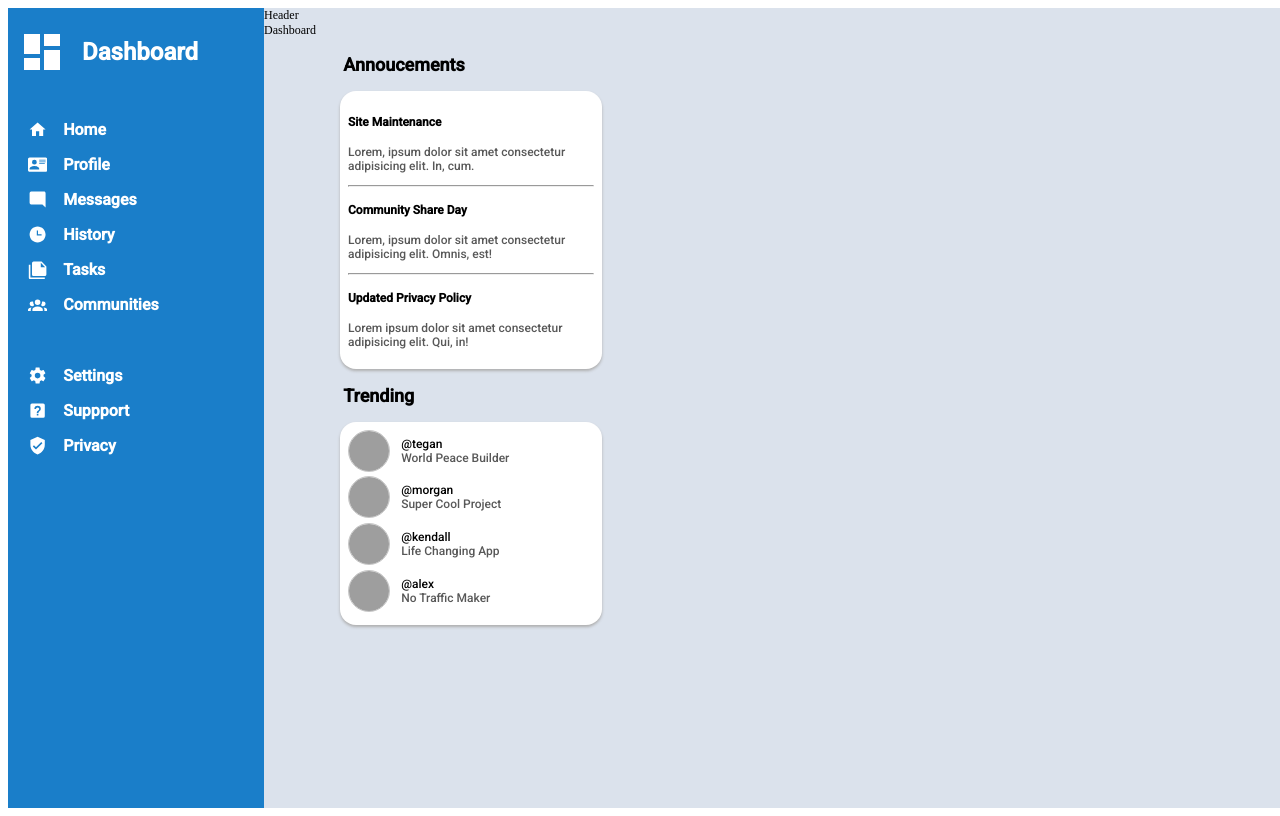
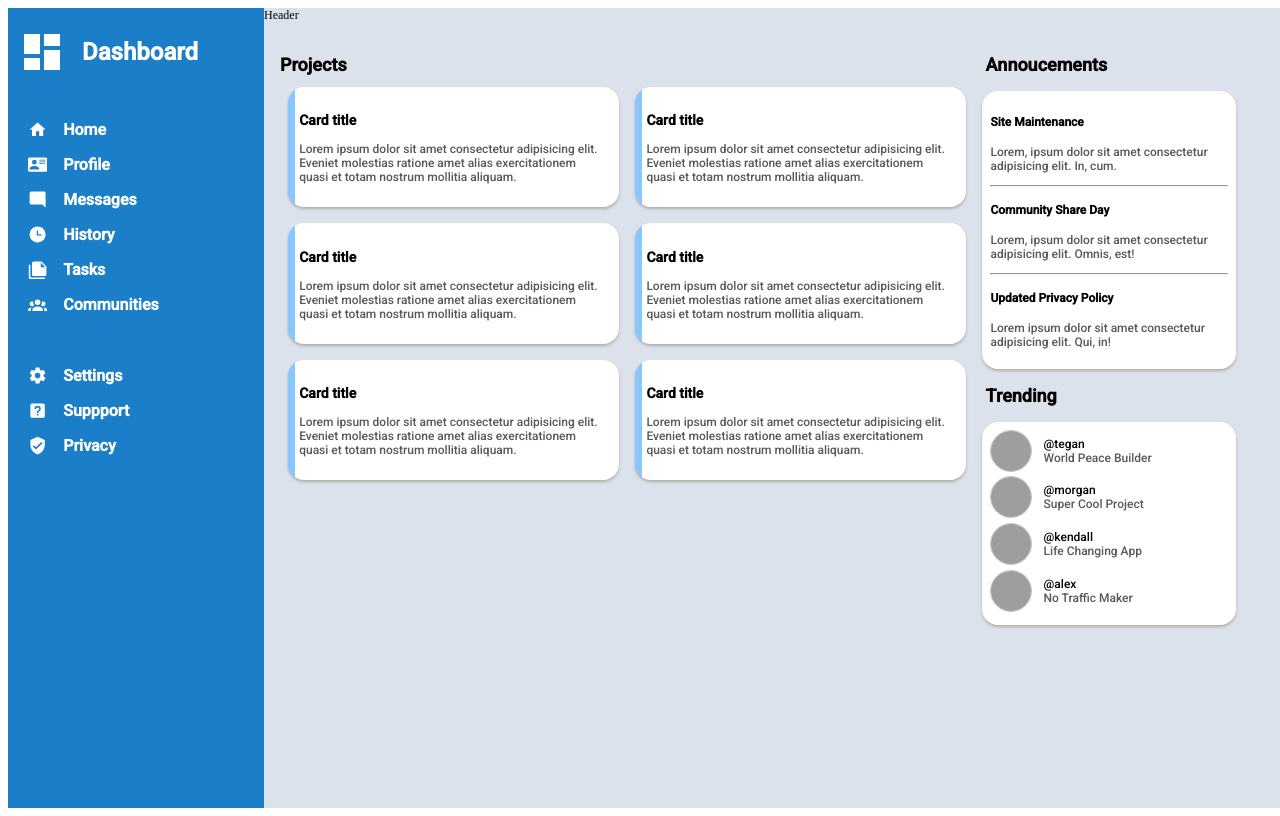
Before and after one commit to dyau172/the-odin-project, a React (Create React App) app in the folder 2-admin-dashboard/: page / in a window 1280 px wide. Built offline with nearby package versions, Linux system fonts and the light colour scheme; grey boxes are pictures that could not be loaded.

Commit message:
created dashboard

```diff
--- a/2-admin-dashboard/src/components/Dashboard.jsx
+++ b/2-admin-dashboard/src/components/Dashboard.jsx
@@ -2,6 +2,39 @@ import React from './dashboard.scss'
 
 export default function Dashboard() {
   return (
-    <div>Dashboard</div>
+    <div className="dashboard">
+      <div className="container">
+        <h2>Projects</h2>
+        <div className="card-column">
+          <div className="card">
+            <h3>Card title</h3>
+            <p>Lorem ipsum dolor sit amet consectetur adipisicing elit. Eveniet molestias ratione amet alias exercitationem quasi et totam nostrum mollitia aliquam.</p>
+          </div>
+          <div className="card">
+            <h3>Card title</h3>
+            <p>Lorem ipsum dolor sit amet consectetur adipisicing elit. Eveniet molestias ratione amet alias exercitationem quasi et totam nostrum mollitia aliquam.</p>
+          </div>
+          <div className="card">
+            <h3>Card title</h3>
+            <p>Lorem ipsum dolor sit amet consectetur adipisicing elit. Eveniet molestias ratione amet alias exercitationem quasi et totam nostrum mollitia aliquam.</p>
+          </div>
+        </div>
+        <div className="card-column">
+          <div className="card">
+            <h3>Card title</h3>
+            <p>Lorem ipsum dolor sit amet consectetur adipisicing elit. Eveniet molestias ratione amet alias exercitationem quasi et totam nostrum mollitia aliquam.</p>
+          </div>
+          <div className="card">
+            <h3>Card title</h3>
+            <p>Lorem ipsum dolor sit amet consectetur adipisicing elit. Eveniet molestias ratione amet alias exercitationem quasi et totam nostrum mollitia aliquam.</p>
+          </div>
+          <div className="card">
+            <h3>Card title</h3>
+            <p>Lorem ipsum dolor sit amet consectetur adipisicing elit. Eveniet molestias ratione amet alias exercitationem quasi et totam nostrum mollitia aliquam.</p>
+          </div>
+        </div>
+
+      </div>
+    </div>
   )
 }
--- a/2-admin-dashboard/src/components/dashboard.scss
+++ b/2-admin-dashboard/src/components/dashboard.scss
@@ -0,0 +1,59 @@
+@import url('https://fonts.googleapis.com/css2?family=Roboto:wght@500&display=swap');
+
+.dashboard {
+    width: 70%;
+    position: relative;
+    height: 85vh;
+    left: 0;
+    font-family: Roboto, sans-serif;
+
+
+    .container{
+        width: 100%;
+        padding: 1rem;
+        position: relative;
+        display: flex;
+        justify-content: space-between;
+        padding: 1rem;
+
+
+        h2{
+            position:absolute;
+
+        }
+
+        p{
+            color: rgb(88, 88, 88);
+        }
+
+
+        .card-column{
+            position: relative;
+            top: 2rem;
+
+
+            .card{
+
+                border-radius: 1rem;
+                padding: 0.7rem;
+                margin: 1rem 0.5rem;
+                box-shadow: 0px 2px 3px rgb(175, 175, 175);
+                background-color: white;
+
+                background-image: linear-gradient(to right, #88c7ff, #88c7ff 2%, transparent 2%, transparent 100%);
+                background-image: -webkit-linear-gradient(to right, #88c7ff, #88c7ff 2%, transparent 2%, transparent 100%)
+
+
+
+
+
+            }
+
+        }
+
+
+
+    }
+
+
+}
```
